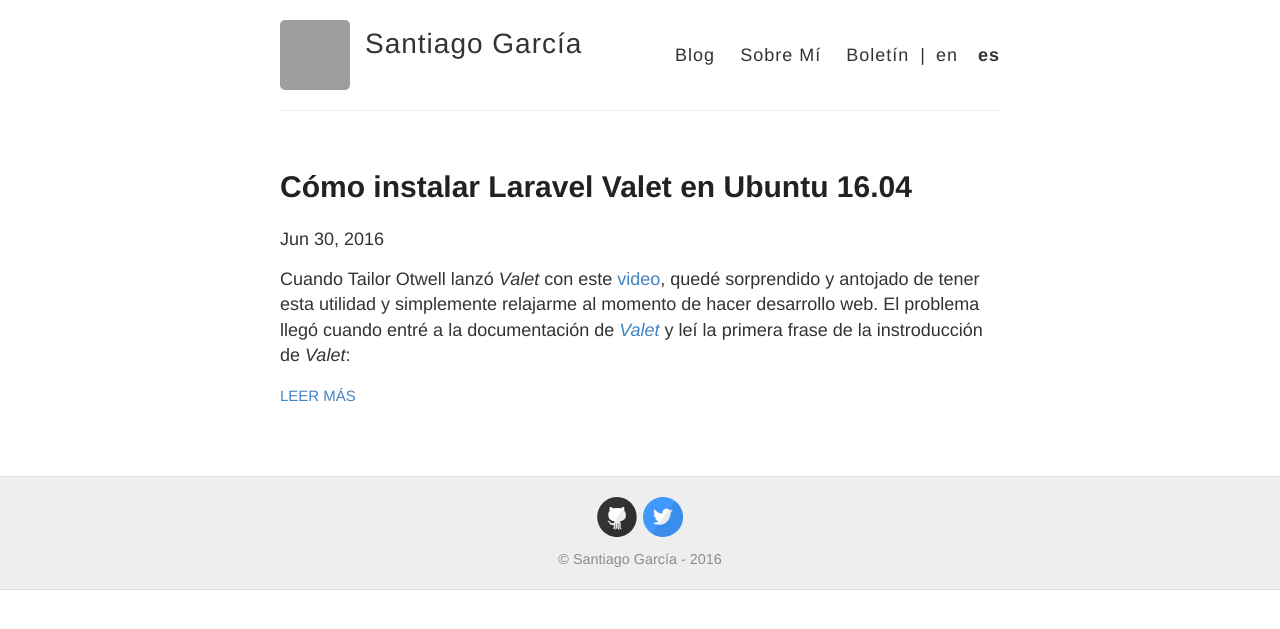
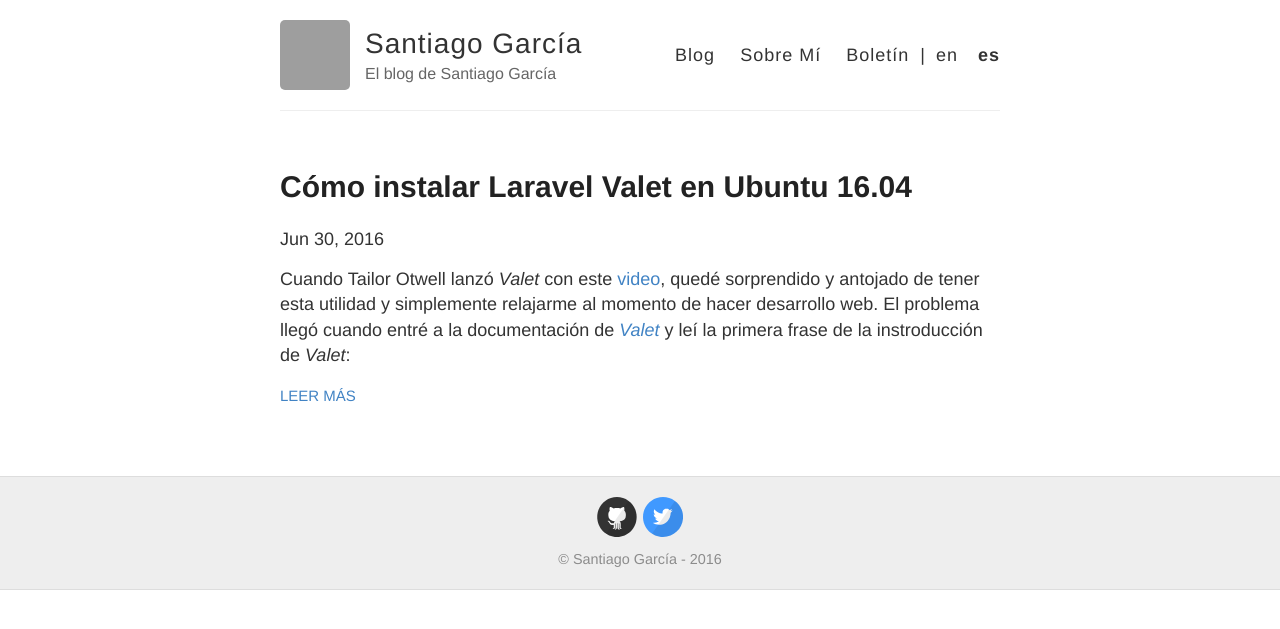
Before and after one commit to santigarcor/santigarcor.github.io, a Jekyll site: the page built from index.html, in a window 1280 px wide. Shown: the top 629 px of the page. Built offline with Jekyll 4.4.1, drawn with Linux system fonts in a browser that asks for light colours; grey boxes are pictures that could not be loaded.

```diff
--- a/_config.yml
+++ b/_config.yml
@@ -7,8 +7,8 @@ name: Santiago García
 
 # Short bio or description (displayed in the header)
 description:
-  es:
-  en:
+  es: El blog de Santiago García
+  en: Santiago García's Blog
 index:
   es:
   en: start.html
--- a/_includes/meta.html
+++ b/_includes/meta.html
@@ -2,6 +2,9 @@
     <meta content='text/html; charset=utf-8' http-equiv='Content-Type'>
     <meta http-equiv='X-UA-Compatible' content='IE=edge'>
     <meta name='viewport' content='width=device-width, initial-scale=1.0, maximum-scale=1.0'>
+
+
+    <meta property="og:image" content="{{ site.avatar }}" />
 
     {% if page.excerpt %}
     <meta name="description" content="{{ page.excerpt| strip_html }}" />
```
